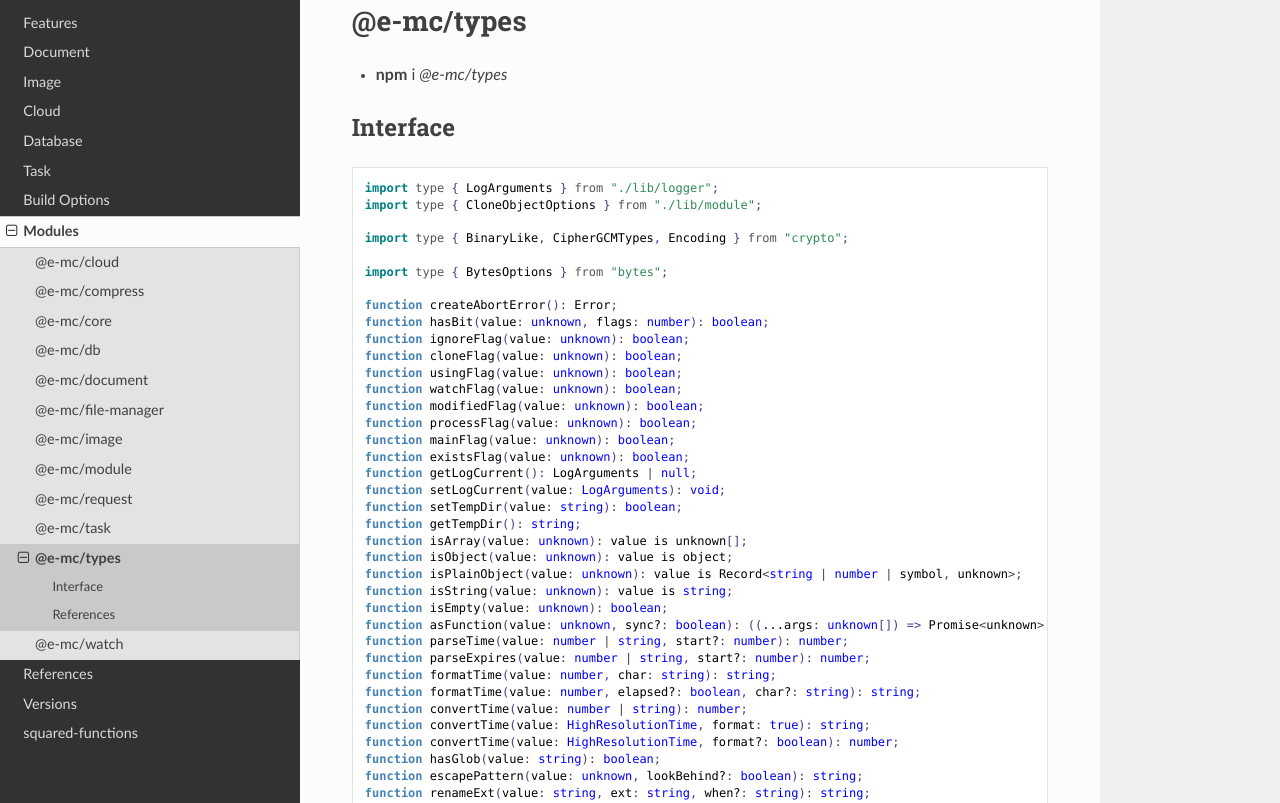
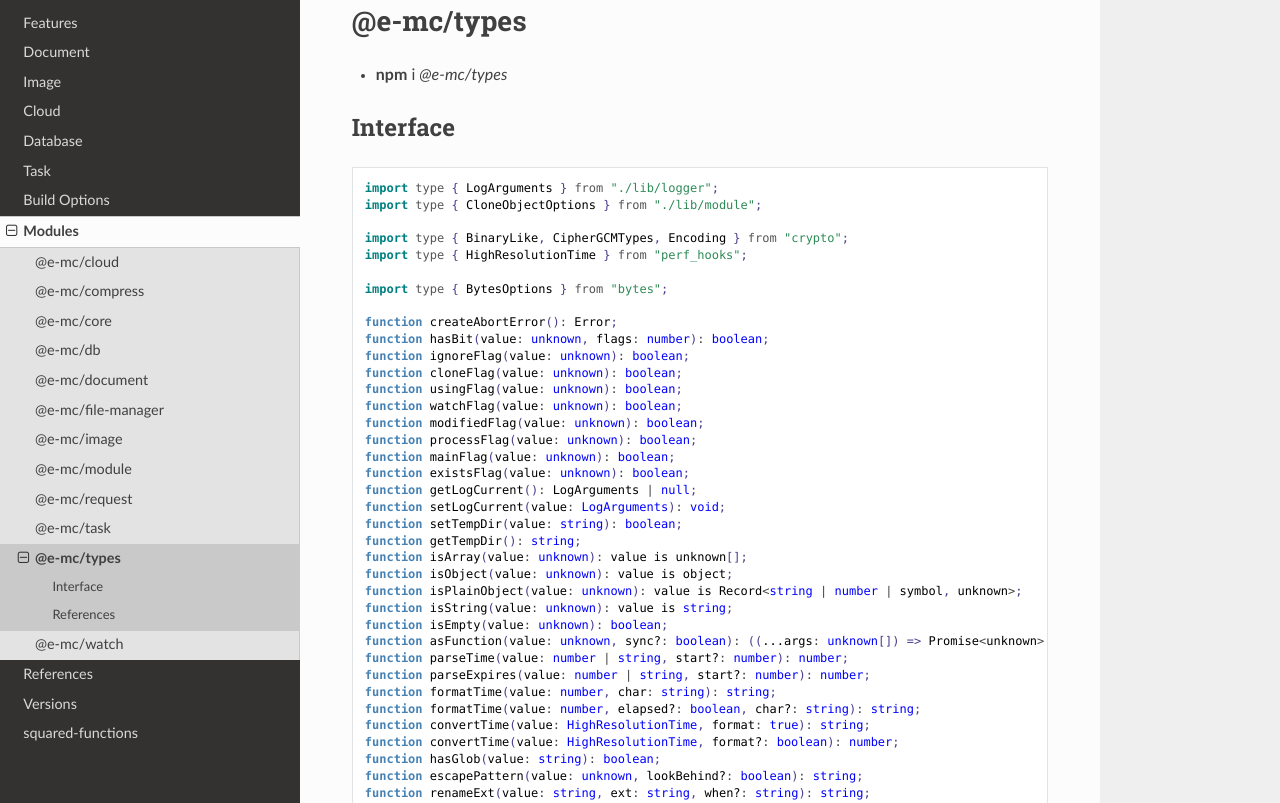
Before and after one commit to anpham6/chrome-docs, a Sphinx documentation site: the page built from source/modules/types.rst, in a window 1280 px wide and 900 px high, cut to the strip 97-900 px from the top of the window. Built offline with Sphinx 7.4.7 and the Read the Docs theme 2.0.0, drawn with Linux system fonts in a browser that asks for light colours; some of the changed text lies outside the part shown.

Commit message:
Modules: Types imports were revised.

```diff
--- a/source/modules/types.rst
+++ b/source/modules/types.rst
@@ -13,6 +13,7 @@
   import type { CloneObjectOptions } from "./lib/module";
 
   import type { BinaryLike, CipherGCMTypes, Encoding } from "crypto";
+  import type { HighResolutionTime } from "perf_hooks";
 
   import type { BytesOptions } from "bytes";
 
@@ -40,7 +41,6 @@
   function parseExpires(value: number | string, start?: number): number;
   function formatTime(value: number, char: string): string;
   function formatTime(value: number, elapsed?: boolean, char?: string): string;
-  function convertTime(value: number | string): number;
   function convertTime(value: HighResolutionTime, format: true): string;
   function convertTime(value: HighResolutionTime, format?: boolean): number;
   function hasGlob(value: string): boolean;
@@ -199,5 +199,4 @@
 - https://www.unpkg.com/@e-mc/types/lib/logger.d.ts
 - https://www.unpkg.com/@e-mc/types/lib/module.d.ts
 
-* https://nodejs.org/api/perf_hooks.html
 * https://www.npmjs.com/package/@types/bytes
--- a/source/modules/watch.rst
+++ b/source/modules/watch.rst
@@ -52,7 +52,7 @@
 
 .. deprecated:: 0.8.4
 
-  Constructor **new(interval?: number, port?: number, ...)** does not conform with ``Module.init()`` and will be removed in **0.9.0**.
+  Constructor **new(interval, port, securePort, extensions)** does not conform with ``Module.init()`` and will be removed in **0.9.0**.
 
 References
 ==========
```
